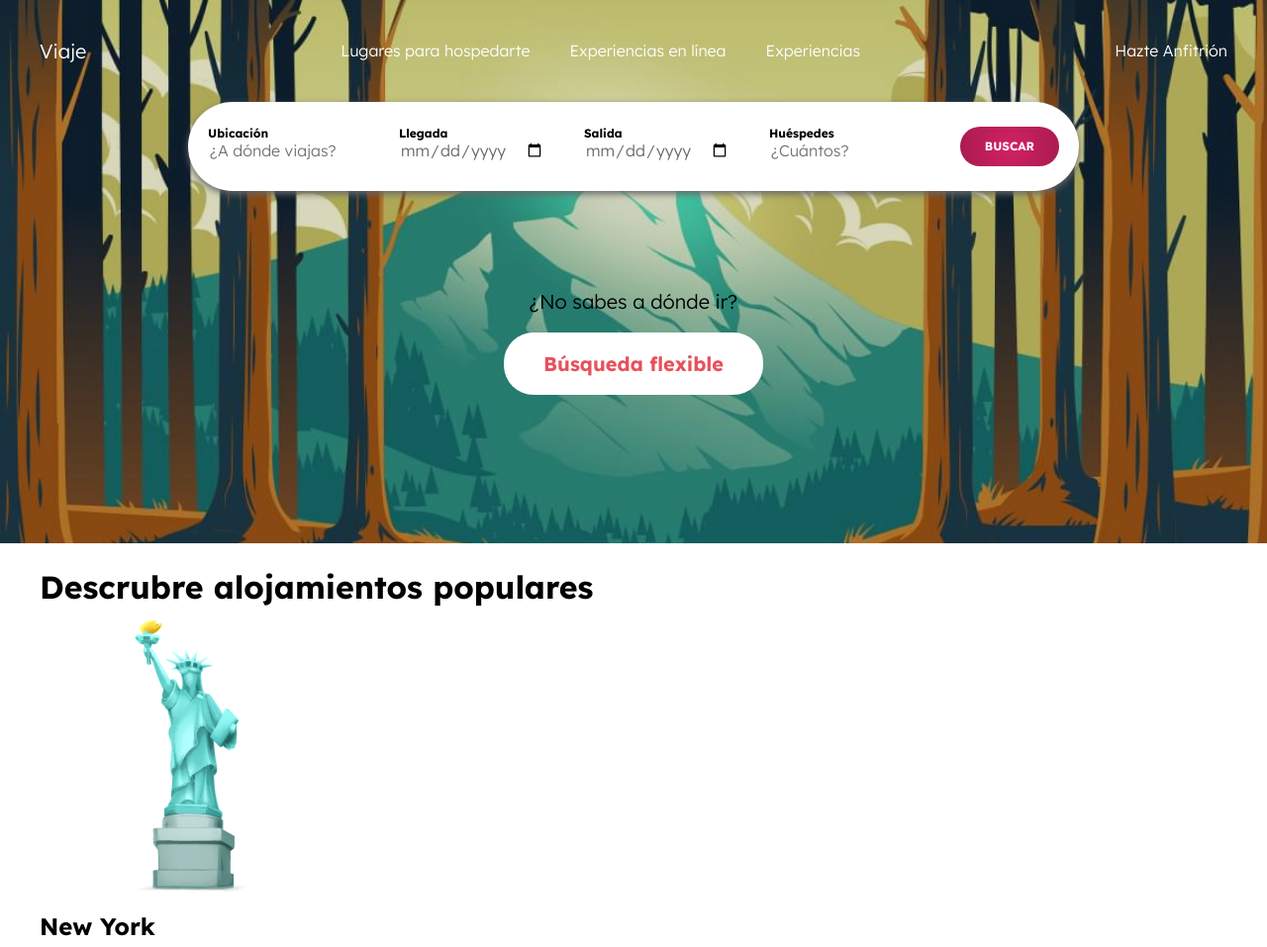
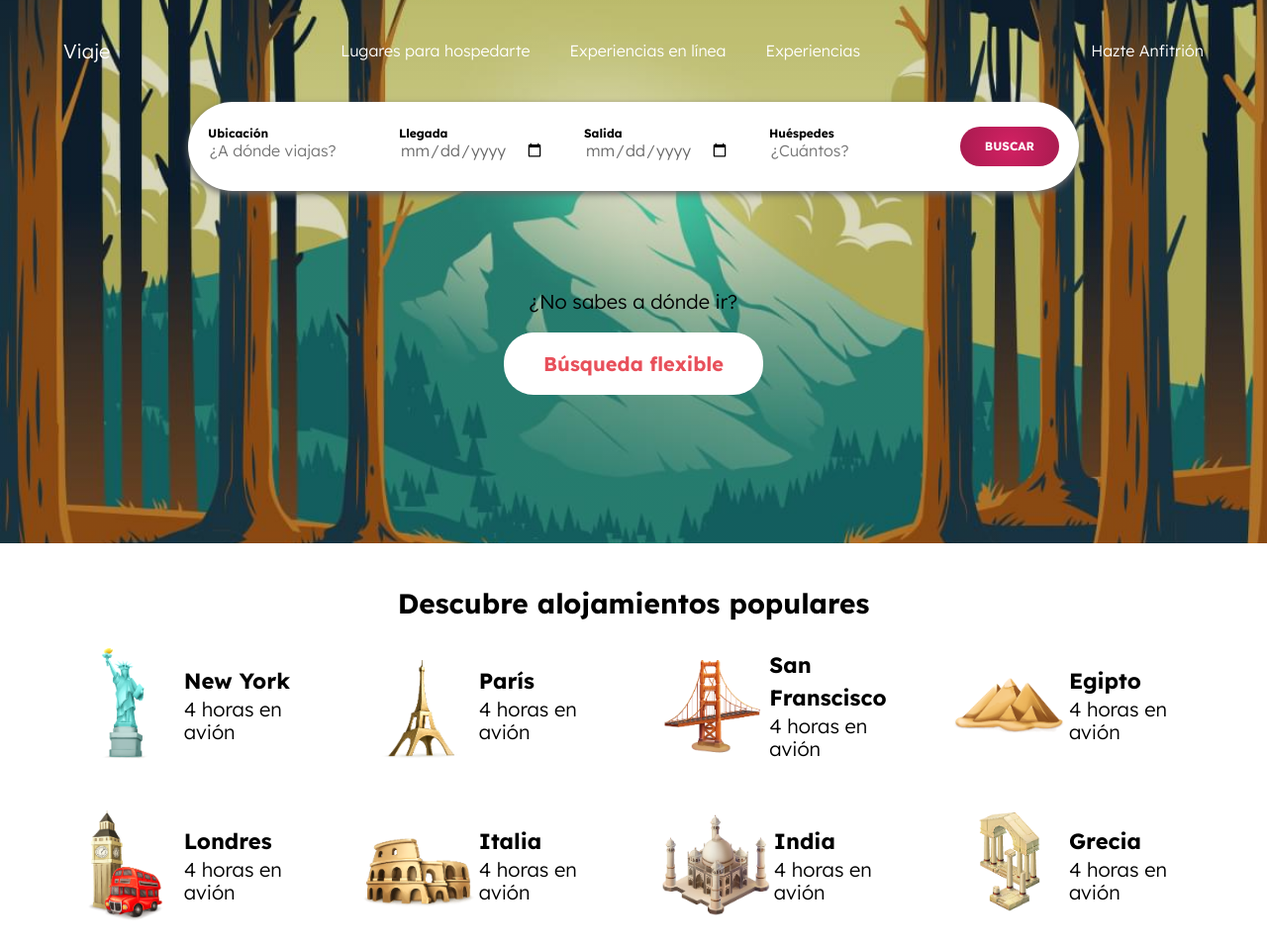
Before and after one commit to Ara-Polanco/airbnb, a website: page index.html in a window 1280 px wide. Shown: the top 957 px of the page at 99% size. Drawn offline with Linux system fonts and the light colour scheme.

Commit message:
Adding: styles to destination section

```diff
--- a/index.html
+++ b/index.html
@@ -66,7 +66,7 @@
     </header>
 
     <section class="destinos contenedor seccion">
-        <h2 class="destinos__heading">Descrubre alojamientos populares</h2>
+        <h2 class="destinos__heading">Descubre alojamientos populares</h2>
 
         <ul class="destinos__grid">
 
--- a/src/scss/app.scss
+++ b/src/scss/app.scss
@@ -1,2 +1,3 @@
 @use 'base';
 @use 'ui/header';
+@use 'ui/contenido';
--- a/src/scss/base/_globales.scss
+++ b/src/scss/base/_globales.scss
@@ -18,7 +18,7 @@ p {
     font-size: 2rem;
 }
 .contenedor {
-    width: 95%;
+    width: 90%;
     max-width: 1200px;
     margin: 0 auto;
 }
--- a/src/scss/base/_tipografia.scss
+++ b/src/scss/base/_tipografia.scss
@@ -5,14 +5,18 @@ h1, h2, h3 {
     line-height: 1.5;
 }
 h1 {
-    font-size: 4rem;
+    font-size: 3.4rem;
 }
 h2 {
-    font-size: 3.2rem;
+    font-size: 2.8rem;
 }
 h3 {
-    font-size: 2.4rem;
+    font-size: 2.2rem;
 }
 a {
     text-decoration: none;
 }
+
+[class$="__heading"] {
+    margin: 2rem 0;
+}
--- /dev/null
+++ b/src/scss/ui/contenido/_destinos.scss
@@ -0,0 +1,36 @@
+@use 'base/variables' as v;
+@use 'base/mixins' as m;
+
+.destinos {
+
+    &__heading {
+        text-align: center
+    }
+    &__grid {
+        @include m.grid(1, v.$separacion);
+
+        @include m.tablet {
+            @include m.grid(2, v.$separacion);
+        }
+
+        @include m.desktop {
+            @include m.grid(4, v.$separacion)
+        }
+    }
+}
+
+.destino {
+    display: flex;
+    align-items: center;
+    justify-content: space-evenly;
+
+
+    &__imagen {
+        width: 14rem;
+    }
+
+    &__nombre,
+    &__distancia {
+        margin: 0;
+    }
+}
--- /dev/null
+++ b/src/scss/ui/contenido/_index.scss
@@ -0,0 +1 @@
+@forward 'destinos';
```
Also changed, not shown: build/css/app.css, 1 other file.
